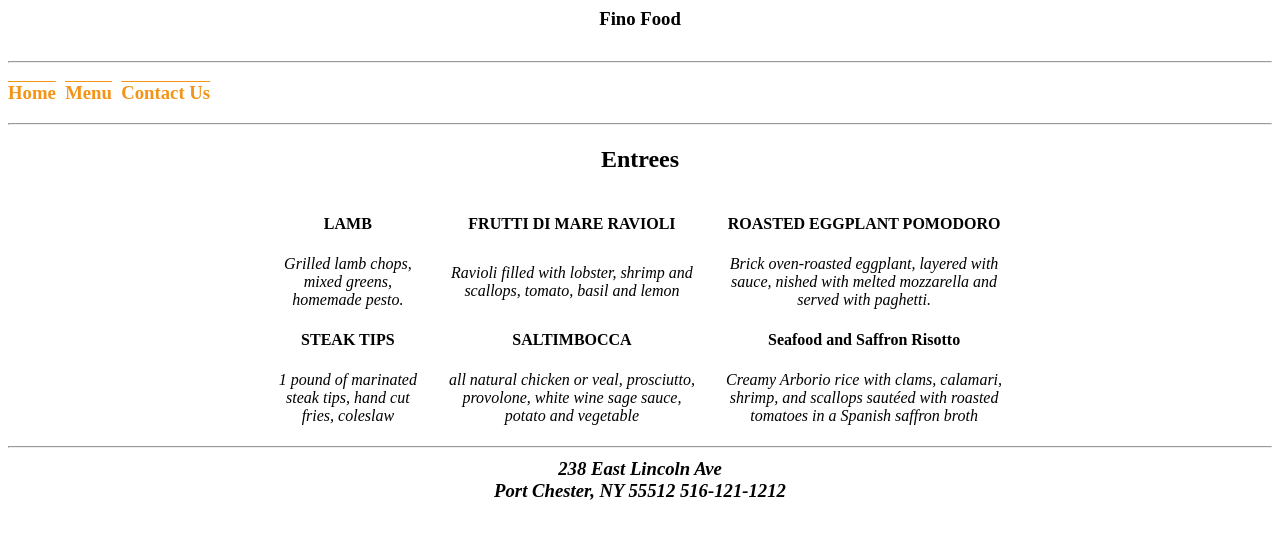
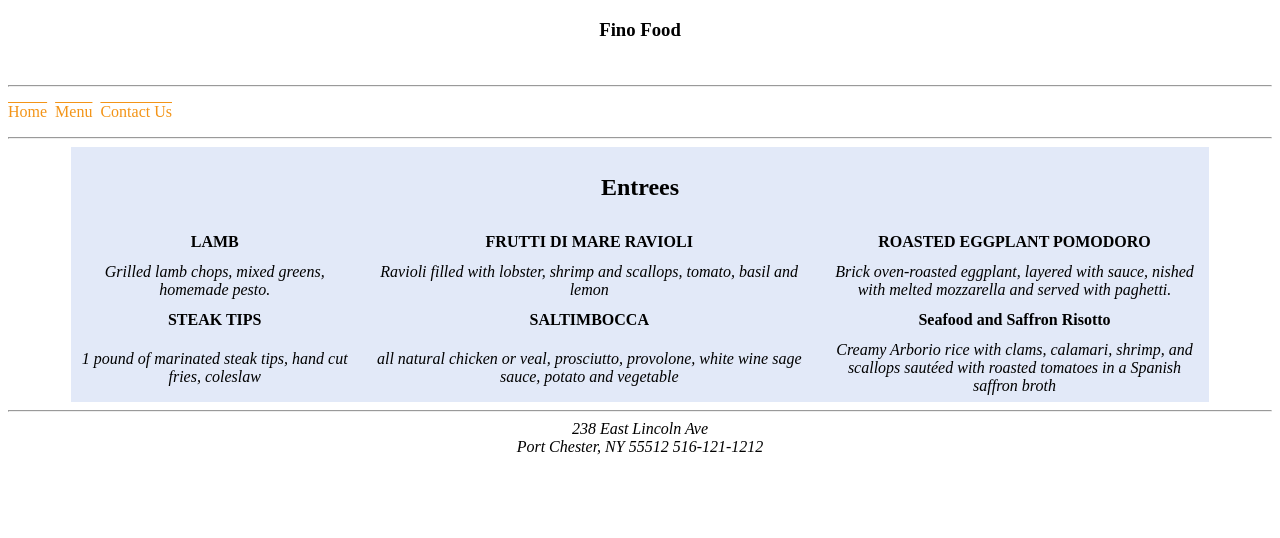
Before and after one commit to MariaOrofino/restaurant, a plain HTML site: page menu.html in a window 1280 px wide. Drawn offline with Linux system fonts and the light colour scheme.

Commit message:
more files

```diff
--- a/menu.html
+++ b/menu.html
@@ -1,19 +1,24 @@
-<!DOCTYPE html PUBLIC "-//W3C//DTD XHTML 1.0 Strict//EN"
+<!DOCTYPE html>
         <html>
             <head>
                 <title>FinoFood</title>
+                <style>
+                        th, td {
+                              padding: 5px;
+                              text-align: center;
+                              width: 40px;
+                        }
+
+                        table {
+                                background-color: rgb(226, 233, 248)
+                        }
+                      </style>
 
 
-                <style>
-                      th, td {
-                            padding: 10px;
-                            text-align: center;
-                            width; 40px;
-                    </style>
 			<link rel="stylesheet" type="text/css" href="restaurantStyles.css">
             </head>
              <body>
-              <h3><center>Fino Food</center></h><br>
+              <div class="heading"><h3><center>Fino Food</center></h3><div><br>
                 <hr>
                   <div class="menu">
                   <p>
@@ -23,7 +28,7 @@
 				   </p></div>
                   <hr>
 
-                  <table width=60% align="center">
+                  <table width=90% align="center">
                     <tr>
                      <th colspan="3"><h2>Entrees</h2></th></tr>
 
--- a/restaurantStyles.css
+++ b/restaurantStyles.css
@@ -1,5 +1,13 @@
+@font-face {
+    font-family: FoglihtenNo07;
+    src: url(fonts/FoglihtenNo07.otf);
+}
 
-   a {
+div.heading {
+    font-family: FoglihtenNo07.otf ;
+}
+
+a {
     color: #F39417;
 	text-decoration: overline;
 }
```
Also changed, not shown: contact.html (+3 -1 lines), index.html (+1 -0 lines), fonts/FoglihtenNo07.otf (added), fonts/FoglihtenNo07_720f.png (added), fonts/FoglihtenNo07calt.otf (added), fonts/OFL_License.txt (added), 3 other files.
